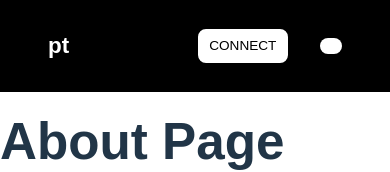
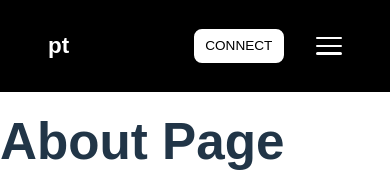
Before and after one commit to jesss-git/portfolio, a React (Vite) app: page /about in a window 390 px wide. Shown: the top 172 px of the page. Built offline with nearby package versions, Linux system fonts and the light colour scheme.

Commit message:
Test Burger 6

```diff
--- a/src/components/Navbar/Navbar.css
+++ b/src/components/Navbar/Navbar.css
@@ -1,21 +1,17 @@
-/* Base Navbar */
-/* Reset focus for links instead of buttons */
-a:focus {
+/* ===========================
+   Base Navbar & Reset
+=========================== */
+
+/* Remove focus outlines for links/buttons */
+a:focus, button:focus {
   outline: none;
 }
 
-a:focus-visible {
+a:focus-visible, button:focus-visible {
   box-shadow: 0 0 0 2px #D3A859;
 }
 
-button:focus {
-  outline: none;
-}
-
-button:focus-visible {
-  box-shadow: 0 0 0 2px #D3A859;
-}
-
+/* Navbar */
 .navbar {
   position: fixed;
   top: 0;
@@ -33,7 +29,7 @@ button:focus-visible {
 }
 
 .navbar-scrolled {
-  background: rgba(0, 0, 0, 0.7); /* darker so white elements stand out */
+  background: rgba(0, 0, 0, 0.7);
   box-shadow: 0 2px 6px rgba(0, 0, 0, 0.3);
   backdrop-filter: blur(6px);
 }
@@ -61,7 +57,9 @@ button:focus-visible {
   color: white;
 }
 
-/* Desktop Links */
+/* ===========================
+   Desktop Links
+=========================== */
 .navbar-links {
   list-style: none;
   display: flex;
@@ -94,11 +92,7 @@ button:focus-visible {
   color: #D3A859;
 }
 
-.nav-link.active::after {
-  color: #D3A859;
-}
-
-/* Connect button styled like nav-links but inverted */
+/* Connect button */
 .navbar-connect {
   text-decoration: none;
   padding: 0.4rem 0.8rem;
@@ -111,65 +105,68 @@ button:focus-visible {
   transition: all 0.3s ease;
 }
 
-/* Hover effect: turn black with white text & border */
 .navbar-connect:hover {
   background: black;
   color: white;
   border-color: white;
 }
 
-
-/* Hamburger Menu (White) */
+/* ===========================
+   Hamburger Menu
+=========================== */
 .hamburger {
-  display: none;
+  display: none; /* only visible on tablet/mobile */
   flex-direction: column;
   justify-content: space-between;
-  width: 22px;
-  height: 16px;
-  background: none;
+  width: 30px;
+  height: 22px;
+  background: transparent;
   border: none;
   cursor: pointer;
   padding: 0;
+  z-index: 2000;
 }
 
 .hamburger span {
   display: block;
-  height: 2px;
-  background: white; /* changed to white */
-  transition: 0.3s;
+  height: 3px;
+  width: 100%;
+  background-color: white;
+  border-radius: 2px;
+  transition: all 0.3s ease;
 }
 
 .hamburger.open span:nth-child(1) {
-  transform: rotate(45deg) translateY(6px);
+  transform: rotate(45deg) translateY(7px);
 }
+
 .hamburger.open span:nth-child(2) {
   opacity: 0;
 }
+
 .hamburger.open span:nth-child(3) {
-  transform: rotate(-45deg) translateY(-6px);
+  transform: rotate(-45deg) translateY(-7px);
 }
 
-/* Mobile Dropdown (Animated) */
+/* ===========================
+   Mobile Dropdown
+=========================== */
 .mobile-menu {
-  position: absolute; /* changed from relative to absolute */
-  top: 100%; /* below navbar */
+  position: absolute;
+  top: 100%;
   left: 0;
   right: 0;
-  transition: transform 0.3s ease, opacity 0.3s ease;
-  z-index: 1000;
-
   display: flex;
   flex-direction: column;
   background: white;
   padding: 0 2rem;
   box-shadow: 0 2px 6px rgba(0, 0, 0, 0.08);
   border-top: 1px solid #ddd;
-
   max-height: 0;
   opacity: 0;
   overflow: hidden;
   transition: max-height 0.3s ease, opacity 0.3s ease, padding 0.3s ease;
-  z-index: 999; /* above other content */
+  z-index: 1500;
 }
 
 .mobile-menu.show {
@@ -182,7 +179,7 @@ button:focus-visible {
 .mobile-menu ul {
   list-style: none;
   padding: 0;
-  margin: 0 0 1rem 0;
+  margin: 0;
   display: flex;
   flex-direction: column;
   gap: 1rem;
@@ -193,13 +190,9 @@ button:focus-visible {
   align-self: flex-start;
 }
 
-.mobile-menu-hidden {
-  opacity: 1;
-  transform: translateY(0);
-}
-
-/* Responsive Behavior */
-/* Make hamburger appear at a wider width (e.g. tablet breakpoint 1024px) */
+/* ===========================
+   Responsive: Tablet & Mobile
+=========================== */
 @media (max-width: 1024px) {
   .navbar-links {
     display: none;
@@ -212,10 +205,11 @@ button:focus-visible {
 
   .navbar-connect {
     display: inline-block;
+
   }
-
 }
 
+/* Extra small screens (phones) */
 @media (max-width: 480px) {
   .navbar-container {
     padding: 0.8rem 1rem;
@@ -227,12 +221,15 @@ button:focus-visible {
   }
 
   .hamburger {
-    display: flex;
-    background-color: white;
+    width: 26px;
+    height: 18px;
   }
 
   .hamburger span {
-    display: flex;
-    background-color: white;
+    height: 2.5px;
+  }
+
+  .mobile-menu {
+    padding: 0.8rem 1rem;
   }
 }
```
